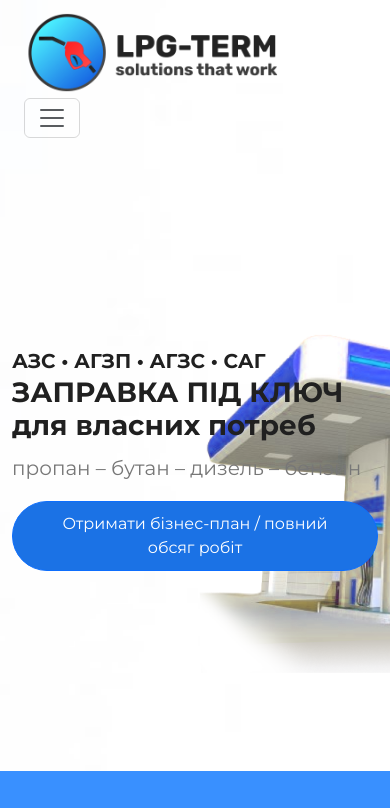
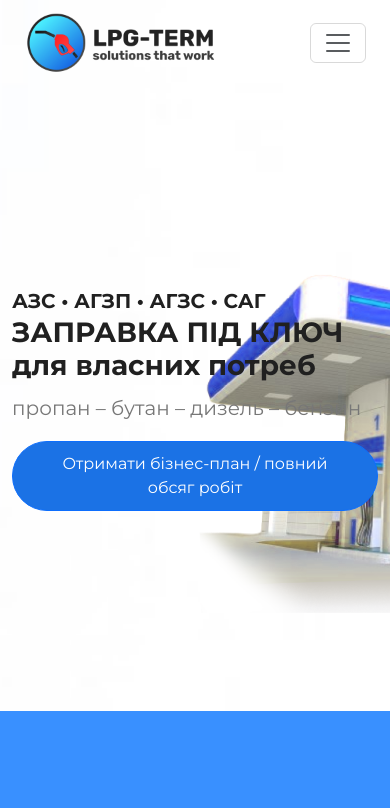
Before and after one commit to dobrolab/lpg, a plain HTML site: page index.html in a window 390 px wide. Shown: the top 808 px of the page. Drawn offline with Linux system fonts and the light colour scheme.

Commit message:
adaptive init

```diff
--- a/css/_header.sass
+++ b/css/_header.sass
@@ -47,7 +47,10 @@ header
 /* // MD */
 @media (max-width: 991px)
 	header
-		//
+		.navbar-brand
+			img
+				max-height: 60px
+
 
 /* // SM */
 @media (max-width: 767px)
```
Also changed, not shown: css/styles.css, 1 other file.
